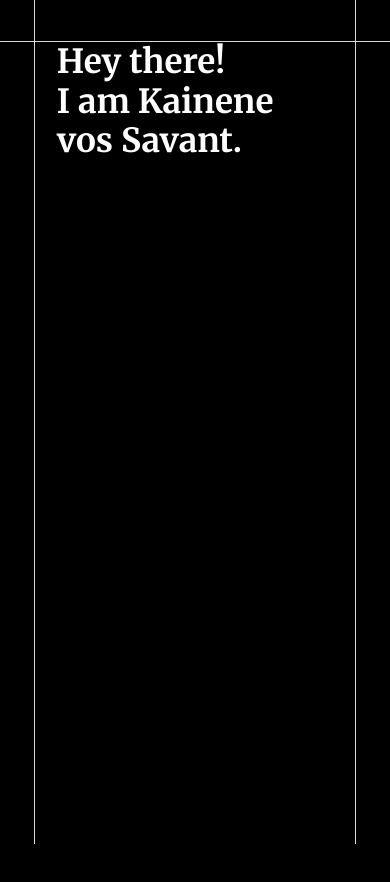
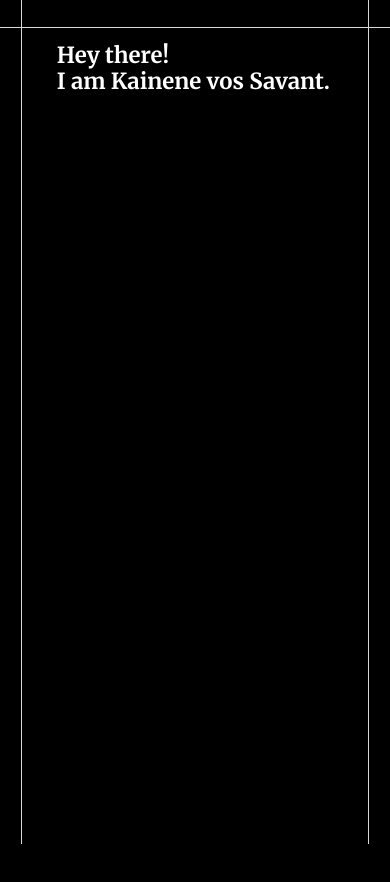
Before and after one commit to lilpolymath/kainene, a website built with Parcel: page src/index.html in a window 390 px wide. Shown: the top 882 px of the page. Before the commit the page ends 844 px from the top, so only its background shows below. Built offline with nearby package versions, Linux system fonts and the light colour scheme; some packages are replaced by stand-ins of ours.

Commit message:
style: typography update

```diff
--- a/src/scss/pages/_home.scss
+++ b/src/scss/pages/_home.scss
@@ -4,11 +4,13 @@
   @include toRem(padding-right, 50);
 
   @media screen and (max-width: 767px) {
+    @include toRem(font-size, 32);
     @include toRem(padding-left, 32);
     @include toRem(padding-right, 32);
   }
 
   .hero {
+    height: 200vh;
   }
 }
 
@@ -17,25 +19,27 @@
   @include toRem(width, 50);
 
   @media screen and (max-width: 767px) {
-    @include toRem(font-size, 32);
+    @include toRem(width, 32);
   }
 
   position: fixed;
   height: 100%;
   top: 0px;
+  z-index: 100;
 }
 
 .top {
   @include toRem(height, 60);
 
   @media screen and (max-width: 767px) {
-    @include toRem(font-size, 32);
+    @include toRem(height, 40);
   }
 
   position: fixed;
   width: 100%;
   top: 0px;
   left: 0;
+  background-color: black;
   border-bottom: 1px solid #d9d9d9;
 }
 
@@ -45,7 +49,6 @@
 }
 
 .right {
-  z-index: 100;
   right: 0px;
   border-left: 1px solid #d9d9d9;
 }
```
